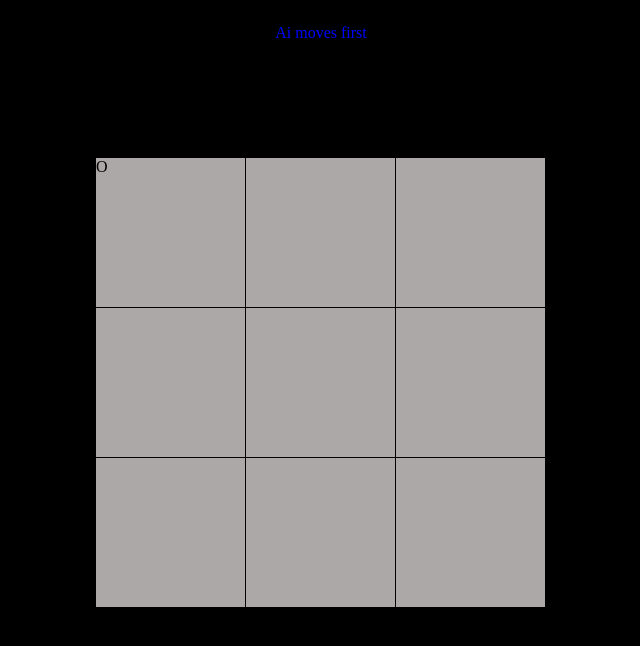
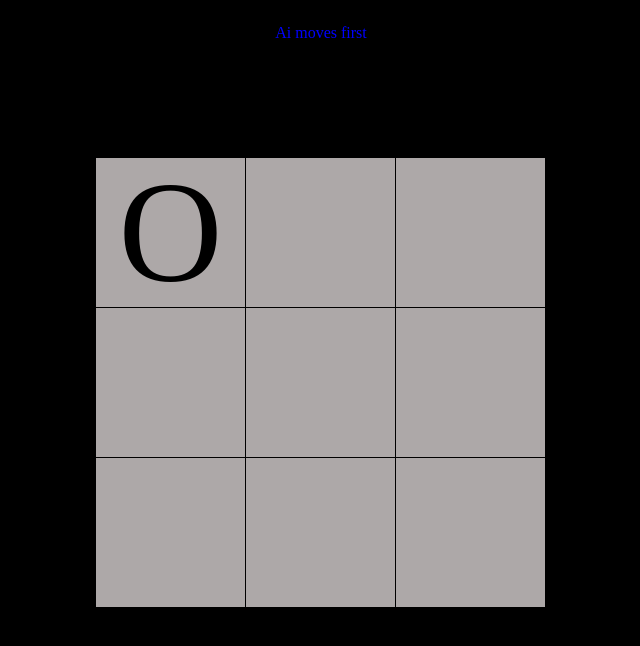
Before and after one commit to Guarded-Spire1/tic-tac-toe, a plain HTML site: page tic tac toe/index.html in a window 1280 px wide. Both pictures are taken after a click on the element 640 px from the left and 74 px from the top of the page. Shown: the whole page, without its empty margins (319-959 px from the left). Drawn offline with Linux system fonts and the light colour scheme.

Commit message:
Add files via upload

```diff
--- a/tic tac toe/styles.css
+++ b/tic tac toe/styles.css
@@ -29,3 +29,14 @@ body {
 section.centering {
   margin-bottom: 100px;
 }
+
+.krestik,
+.circle {
+  display: flex;
+  align-items: center;
+  justify-content: center;
+  font-size: 7rem;
+}
+.circle {
+  font-size: 9rem;
+}
```
